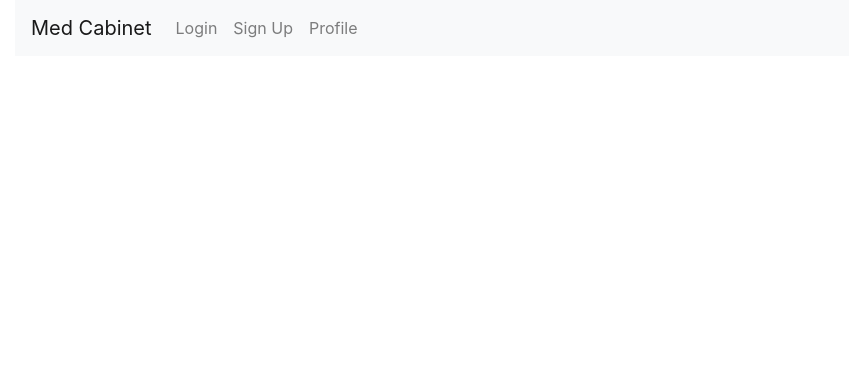
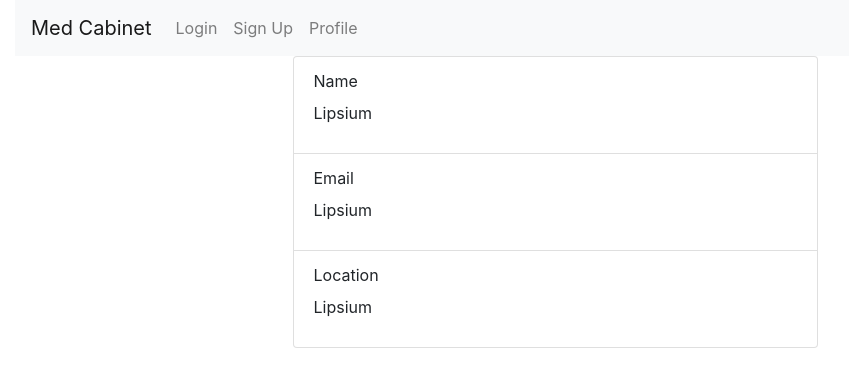
Before and after one commit to Build-Week-Med-Cabinet-5/front-end, a React (Create React App) app in the folder front-end-med-cabinet-5/: page /profile in a window 1280 px wide. Shown: the top 384 px of the page, without its empty margins (85-934 px from the left). Built offline with nearby package versions, Linux system fonts and the light colour scheme; sample sign-in values are in the browser's storage.

Commit message:
building out the profile page and strain Search(beginning)

```diff
--- a/front-end-med-cabinet-5/src/App.js
+++ b/front-end-med-cabinet-5/src/App.js
@@ -1,14 +1,20 @@
 import React from 'react';
-import { Route, Link } from 'react-router-dom';
+import {Route, Link, Switch} from 'react-router-dom';
 import UserCreation from './components/UserCreation';
 import Login from "./components/Login";
 import { Container } from "reactstrap";
 import NavBarComponent from "./components/NavBarComponent";
+import PrivateRoute from "./components/PrivateRoute";
+import ProfilePage from "./components/ProfilePage";
+import StrainSearch from "./components/StrainSearch";
 
 function App() {
   return (
     <Container className="App">
         <NavBarComponent />
+        <Switch>
+            <PrivateRoute exact path="/profile" component={ProfilePage}/>
+            <PrivateRoute exact path='/search' component={StrainSearch}/>
             <Route exact path='/'>
                 <Link to='/login'>Log in</Link>
             </Route>
@@ -18,6 +24,8 @@ function App() {
             <Route exact path='/signup'>
                 <UserCreation />
             </Route>
+        </Switch>
+
     </Container>
   );
 }
--- a/front-end-med-cabinet-5/src/components/Login.js
+++ b/front-end-med-cabinet-5/src/components/Login.js
@@ -29,7 +29,7 @@ class Login extends React.Component {
             .post("/login", this.state.credentials)
             .then(res => {
                 localStorage.setItem("token", res.data.payload);
-                this.props.history.push("/protected");
+                this.props.history.push("/profile");
                 console.log(res);
             })
             .catch(err =>
--- a/front-end-med-cabinet-5/src/components/NavBarComponent.js
+++ b/front-end-med-cabinet-5/src/components/NavBarComponent.js
@@ -27,7 +27,7 @@ const NavBarComponent = () => {
                         </Link>
                     </NavItem>
                     <NavItem>
-                        <Link to="/protected" className="nav-link">
+                        <Link to="/profile" className="nav-link">
                             Profile
                         </Link>
                     </NavItem>
--- /dev/null
+++ b/front-end-med-cabinet-5/src/components/ProfilePage.js
@@ -0,0 +1,35 @@
+import React from "react";
+import { Col, ListGroup, ListGroupItem, Label } from "reactstrap";
+
+const ProfilePage = (props) => {
+    return (
+        <Col md={{ size: 6, offset: 3}}>
+            <ListGroup>
+                <ListGroupItem>
+                    <Label for="name">Name</Label>
+                    <p>
+                        Lipsium
+                    </p>
+                </ListGroupItem>
+                <ListGroupItem>
+                    <Label for='email'>
+                        Email
+                    </Label>
+                    <p>
+                        Lipsium
+                    </p>
+                </ListGroupItem>
+                <ListGroupItem>
+                    <Label for='location'>
+                        Location
+                    </Label>
+                    <p>
+                        Lipsium
+                    </p>
+                </ListGroupItem>
+            </ListGroup>
+        </Col>
+    );
+}
+
+export default ProfilePage;
--- /dev/null
+++ b/front-end-med-cabinet-5/src/components/StrainSearch.js
@@ -0,0 +1,7 @@
+import React from "react";
+
+const StrainSearch = () => {
+  return null;
+};
+
+export default StrainSearch;
```
Lines whose indentation alone changed are shown as unchanged.
